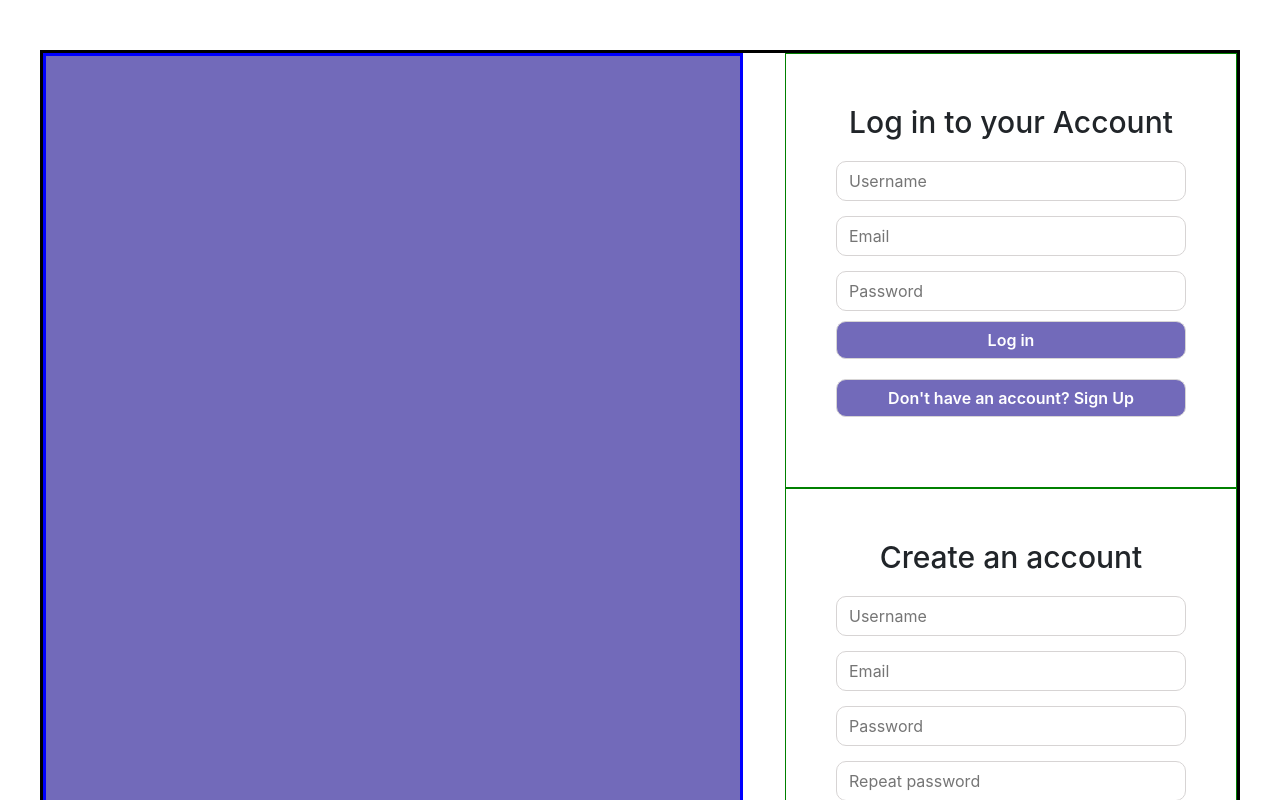
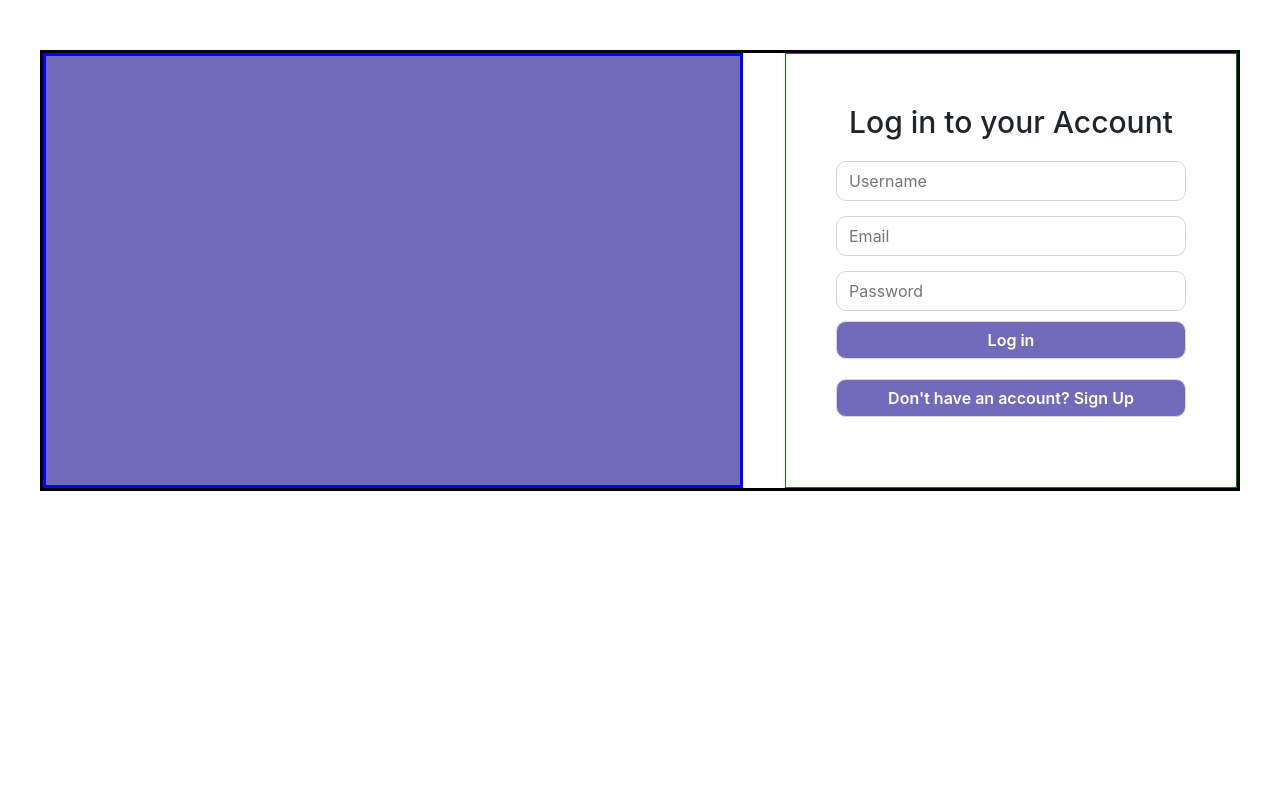
Before and after one commit to N1ph1l1m/internetTech, a React (Create React App) app: page / in a window 1280 px wide. Shown: the top 800 px of the page. Built offline with nearby package versions, Linux system fonts and the light colour scheme.

Commit message:
Work switch login

```diff
--- a/src/components/loginForm/login/login.jsx
+++ b/src/components/loginForm/login/login.jsx
@@ -3,7 +3,7 @@ import Input from "../../input/input";
 import Button from "../../button/button";
 
 import '../loginform.css'
-function Login(){
+function Login(props){
     // const [user, setUser] = useState("");
     // const [email, setEmail] = useState("");
     // const [pass, setPass1] = useState("");
@@ -51,7 +51,8 @@ function Login(){
             Log in
           </Button>
           <br />
-          <Button type="submit" className="newSize">
+          <Button type="submit" className="newSize"
+             onClick={props.switchElem}>
             Don't have an account? Sign Up
           </Button>
         </div>
--- a/src/components/loginForm/loginform.jsx
+++ b/src/components/loginForm/loginform.jsx
@@ -1,8 +1,9 @@
-import React from "react";
+import React, {useState}from "react";
 import Registration from "./registration/registration";
 import Login from "./login/login";
 
 import styled from "styled-components";
+
 
 const LoginWrap= styled.div`
 max-width:600px;
@@ -10,12 +11,26 @@ ${'' /* border:1px solid blue; */}
 
 `
 function LoginForm(){
-    //const [login, setLogin] = useState("");
+    const [login, setLogin] = useState(false)
 
+    function switchLog(){
+        setLogin(!login)
+        console.log(login);
+    }
+
+
+    function ShowElemLog(){
+        if(login){
+           return <Registration switchElem={switchLog}/>
+        }else{
+           return <Login switchElem={switchLog}/>
+        }
+    }
+    const show = ShowElemLog();
     return(
+
         <LoginWrap>
-        <Login/>
-        <Registration />
+        {show}
         </LoginWrap>
     )
 }
--- a/src/components/loginForm/registration/registration.jsx
+++ b/src/components/loginForm/registration/registration.jsx
@@ -4,7 +4,7 @@ import Button from "../../button/button";
 
 import "../loginform.css";
 
-function Registration() {
+function Registration(props) {
   const [user, setUser] = useState("");
   const [email, setEmail] = useState("");
   const [pass1, setPass1] = useState("");
@@ -197,6 +197,7 @@ function Registration() {
           <br />
           <Button type="submit"
             className="newSize"
+            onClick={props.switchElem}
              >
             Already have account? Log in
           </Button>
```
